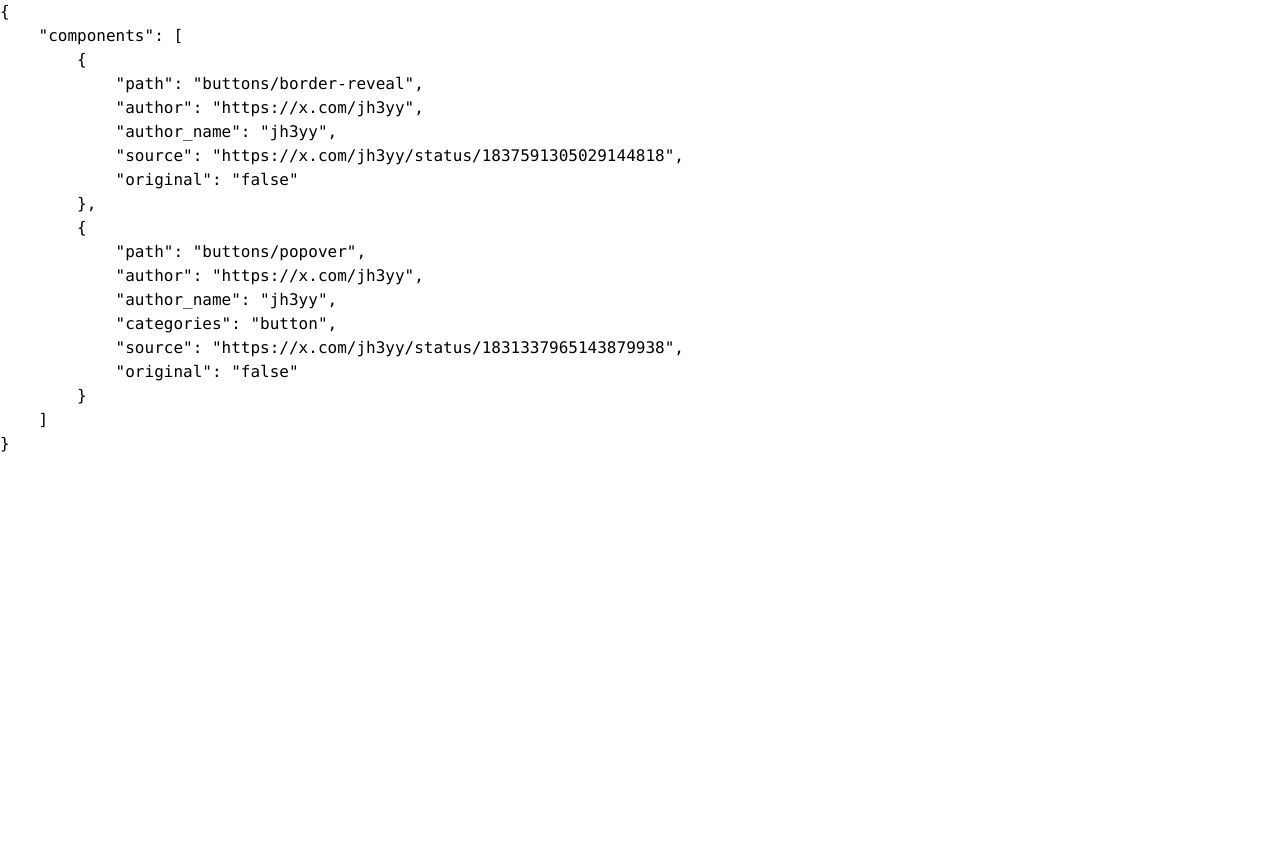
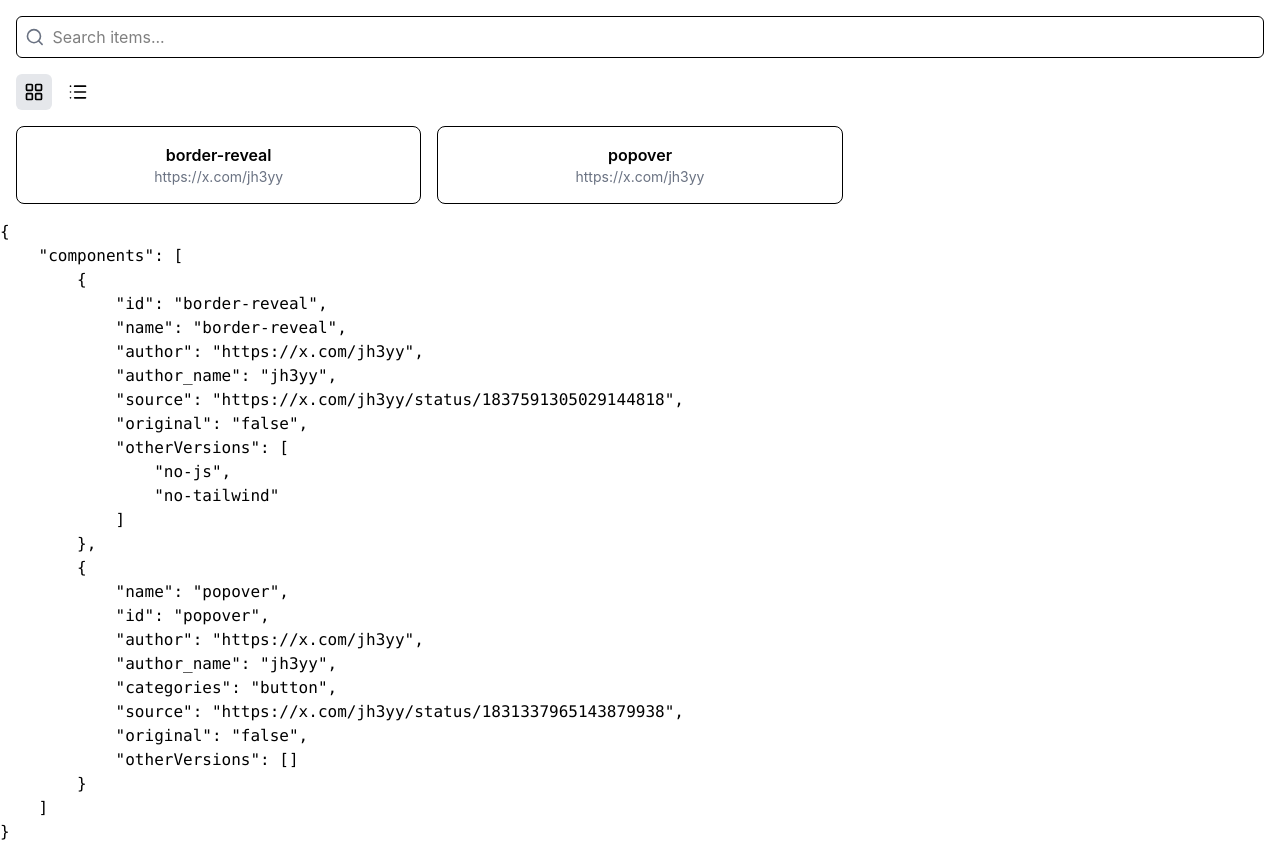
Before and after one commit to kettei-sproutty/awesome-svelte, a SvelteKit app: page / in a window 1280 px wide. Before the commit the page ends 800 px from the top, so only its background shows below. Built offline with nearby package versions, Linux system fonts and the light colour scheme.

Commit message:
chore: spaghetti page

```diff
--- a/package.json
+++ b/package.json
@@ -32,5 +32,8 @@
 		"typescript-eslint": "^8.0.0",
 		"vite": "^5.0.3"
 	},
-	"type": "module"
+	"type": "module",
+	"dependencies": {
+		"lucide-svelte": "^0.447.0"
+	}
 }
--- /dev/null
+++ b/src/components/buttons/border-reveal/index.svelte
@@ -0,0 +1 @@
+<h1>Border</h1>
--- /dev/null
+++ b/src/components/buttons/popover/index.svelte
@@ -0,0 +1 @@
+<h1>Popover</h1>
--- a/src/routes/+page.server.ts
+++ b/src/routes/+page.server.ts
@@ -4,22 +4,20 @@ import type { Load } from '@sveltejs/kit';
 
 export const prerender = true;
 
-const getDirectories = (source: string) => {
-	return fs.readdirSync(source).reduce(
-		(acc, name) => {
-			const path = `${source}/${name}`;
-			if (fs.statSync(path).isDirectory()) {
-				const readmePath = `${path}/README.md`;
-				if (fs.existsSync(readmePath)) {
-					const readme = fs.readFileSync(readmePath, 'utf-8');
+type Components = {} & { [key: string]: string | string[] };
+
+const analyze = (path: string): Components[] => {
+	const readme = fs.readFileSync(`${path}/README.md`, 'utf-8');
 
 	const yaml = readme.match(/---([\s\S]*?)---/)?.[1];
+	if (!yaml) return [];
 
-					if (yaml) {
+	// TODO: use a yaml parser
 	const meta = yaml.split('\n').reduce(
 		(acc, line) => {
 			const index = line.indexOf(':');
 			if (index === -1) return acc;
+
 			const key = line.slice(0, index);
 			const value = line.slice(index + 1);
 
@@ -29,23 +27,38 @@ const getDirectories = (source: string) => {
 		{} as { [key: string]: string }
 	);
 
-						acc.push({ path: path.replace('src/components/', ''), ...meta });
-					} else {
-						acc.push({ path: path.replace('src/components/', '') });
+	const otherVersions = fs
+		.readdirSync(path)
+		.filter((f) => f !== 'README.md' && f !== 'index.svelte')
+		.map((f) => f.replace(path, '').replace('.svelte', ''));
+
+	return [
+		{
+			...meta,
+			otherVersions
 		}
-				} else {
-					acc.push(...getDirectories(path));
-				}
+	];
+};
+
+const walk = (dir: string): Components[] => {
+	return fs.readdirSync(dir).flatMap((f) => {
+		const path = `${dir}/${f}`;
+		const stat = fs.statSync(path);
+
+		const readmePath = `${path}/README.md`;
+
+		if (fs.existsSync(readmePath)) {
+			return analyze(path);
+		} else if (stat.isDirectory()) {
+			return walk(path);
 		}
 
-			return acc.filter(Boolean);
-		},
-		[] as { path: string; [key: string]: string }[]
-	);
+		return [];
+	});
 };
 
 export const load: Load = async () => {
-	const components = getDirectories('src/components');
+	const components = walk('src/components');
 
 	return { components };
 };
--- a/src/routes/+page.svelte
+++ b/src/routes/+page.svelte
@@ -1,5 +1,83 @@
 <script lang="ts">
+	import { Search, LayoutGrid, List } from 'lucide-svelte';
+
 	let { data } = $props();
+
+	let search = $state('');
+	let view = $state('grid');
+
+	const filteredItems = $derived(
+		data.components.filter(
+			(item) =>
+				(item.name as string).toLowerCase().includes(search.toLowerCase()) ||
+				(item.author as string).toLowerCase().includes(search.toLowerCase())
+		)
+	);
 </script>
 
+<div class="container mx-auto p-4 space-y-4">
+	<div class="flex items-center space-x-2 border rounded-md p-2">
+		<Search class="w-5 h-5 text-gray-500" />
+		<input
+			type="search"
+			placeholder="Search items..."
+			bind:value={search}
+			class="flex-grow outline-none w-full"
+		/>
+	</div>
+
+	<div class="flex space-x-2">
+		<button
+			onclick={() => (view = 'grid')}
+			class={`p-2 rounded-md ${view === 'grid' ? 'bg-gray-200' : 'bg-white'}`}
+			aria-label="Grid view"
+		>
+			<LayoutGrid class="h-5 w-5" />
+		</button>
+		<button
+			onclick={() => (view = 'table')}
+			class={`p-2 rounded-md ${view === 'table' ? 'bg-gray-200' : 'bg-white'}`}
+			aria-label="Table view"
+		>
+			<List class="h-5 w-5" />
+		</button>
+	</div>
+
+	{#if view === 'grid'}
+		<div class="grid grid-cols-1 md:grid-cols-2 lg:grid-cols-3 gap-4">
+			{#each filteredItems as item (item.id)}
+				<div class="border rounded-lg p-4 flex flex-col items-center">
+					<h3 class="font-semibold">{item.name}</h3>
+					<p class="text-sm text-gray-500">{item.author}</p>
+				</div>
+			{/each}
+		</div>
+	{:else}
+		<div class="overflow-x-auto">
+			<table class="w-full border-collapse">
+				<thead>
+					<tr class="bg-gray-100">
+						<th class="border p-2 text-left">Id</th>
+						<th class="border p-2 text-left">Name</th>
+						<th class="border p-2 text-left">Author</th>
+						<th class="border p-2 text-left">Actions</th>
+					</tr>
+				</thead>
+				<tbody>
+					{#each filteredItems as item (item.id)}
+						<tr>
+							<td class="border p-2">{item.id}</td>
+							<td class="border p-2">{item.name}</td>
+							<td class="border p-2">{item.author}</td>
+							<td class="border p-2">
+								<a href={`/${item.id}`} class="text-blue-500">View</a>
+							</td>
+						</tr>
+					{/each}
+				</tbody>
+			</table>
+		</div>
+	{/if}
+</div>
+
 <pre>{JSON.stringify(data, undefined, '\t')}</pre>
```
Also changed, not shown: src/components/buttons/border-reveal/README.md, src/components/buttons/border-reveal/tailwind.svelte (deleted), src/components/buttons/popover/README.md, 1 other file (tests, documents, lock files or other folders). Lines whose indentation alone changed are shown as unchanged.
